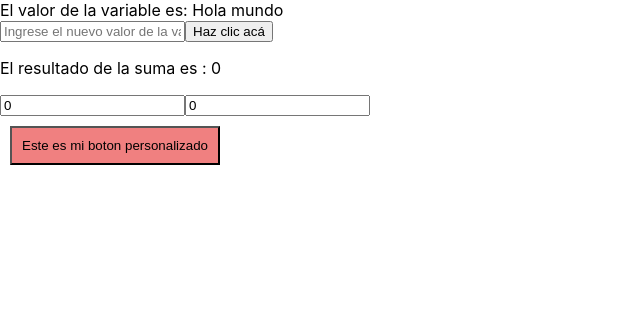
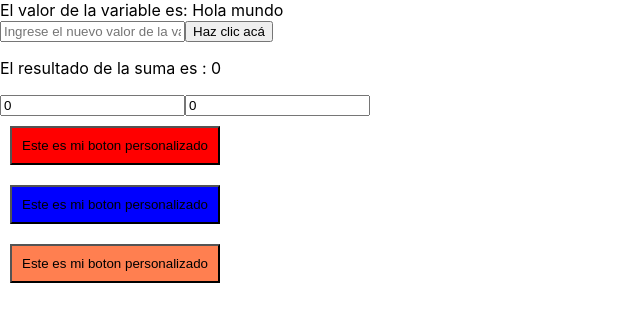
Before and after one commit to JohanFZ/Ciclo4, a React (Create React App) app: page / in a window 1280 px wide. Shown: the top 322 px of the page, without its empty margins (0-640 px from the left). Built offline with nearby package versions, Linux system fonts and the light colour scheme.

Commit message:
Rutas anidadas y funcionamiento de recat-router-dom

```diff
--- a/src/App.js
+++ /dev/null
@@ -1,20 +0,0 @@
-import './App.css';
-import Index from './pages/Index';
-import Contacto from './pages/contacto';
-import { BrowserRouter as Router, Routes, Route } from 'react-router-dom';
-import './styles/styles.css';
-
-function App() {
-  return (
-    <div>
-      <Router>
-        <Routes>
-          <Route path="/" element={<Index/>}></Route>
-          <Route path="/contacto" element={<Contacto />}></Route>
-        </Routes>
-      </Router>
-    </div>
-  );
-}
-
-export default App;
--- /dev/null
+++ b/src/App.jsx
@@ -0,0 +1,28 @@
+import { BrowserRouter as Router, Routes, Route } from 'react-router-dom';
+import './styles/styles.css';
+import Index from './pages/Index';
+import Contacto from './pages/contacto';
+import IndexAdmin from './pages/admin/Index';
+import Usuarios from './pages/admin/usuarios/Index';
+import Johan from './pages/admin/usuarios/Johan';
+import LayoutAdmin from './layout/LayoutAdmin';
+
+function App() {
+  return (
+    <div>
+      <Router>
+        <Routes>
+          <Route path="/" element={<Index/>}></Route>
+          <Route path="/contacto" element={<Contacto />}></Route>
+          <Route path="/admin" element={<LayoutAdmin />}>
+            <Route path="" element={<IndexAdmin />}></Route>
+            <Route path="usuarios" element={<Usuarios />}></Route>
+            <Route path="usuarios/johan" element={<Johan />}></Route>
+          </Route>
+        </Routes>
+      </Router>
+    </div>
+  );
+}
+
+export default App;
--- a/src/components/Button.jsx
+++ b/src/components/Button.jsx
@@ -1,9 +1,9 @@
 import React from 'react'
 
-const button = () => {
+const button = ({color = "coral"}) => {
   return (
     <div>
-      <button className="button">Este es mi boton personalizado</button>
+      <button style={{backgroundColor : color}} className="button">Este es mi boton personalizado</button>
     </div>
   )
 }
--- /dev/null
+++ b/src/layout/LayoutAdmin.jsx
@@ -0,0 +1,13 @@
+import React from 'react';
+import { Outlet } from 'react-router-dom';
+
+const LayoutAdmin = () => {
+  return (
+    <div>
+      <nav>Este es el navbar</nav>
+      <Outlet />
+    </div>
+  )
+}
+
+export default LayoutAdmin
--- /dev/null
+++ b/src/pages/admin/Index.jsx
@@ -0,0 +1,11 @@
+import React from 'react'
+
+const IndexAdmin = () => {
+  return (
+    <div>
+      Este es el index del panel admin
+    </div>
+  )
+}
+
+export default IndexAdmin
--- /dev/null
+++ b/src/pages/admin/usuarios/Index.jsx
@@ -0,0 +1,11 @@
+import React from 'react'
+
+const Usuarios = () => {
+  return (
+    <div>
+      Este es el admin de usuarios
+    </div>
+  )
+}
+
+export default Usuarios
--- /dev/null
+++ b/src/pages/admin/usuarios/Johan.jsx
@@ -0,0 +1,11 @@
+import React from 'react'
+
+const Johan = () => {
+  return (
+    <div>
+      Pagina de Johan
+    </div>
+  )
+}
+
+export default Johan
--- a/src/pages/index.jsx
+++ b/src/pages/index.jsx
@@ -41,6 +41,8 @@ const Index = () => {
         />
         <input onChange={(e) => setValor2(parseInt(e.target.value))} value={valor2} type="number" placeholder="Valor 2" />
       </div>
+      <Button color="red" />
+      <Button color="blue" />
       <Button />
     </div>
   )
```
